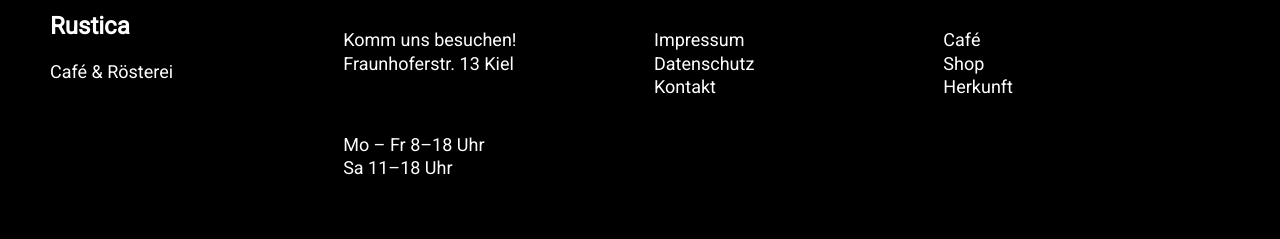
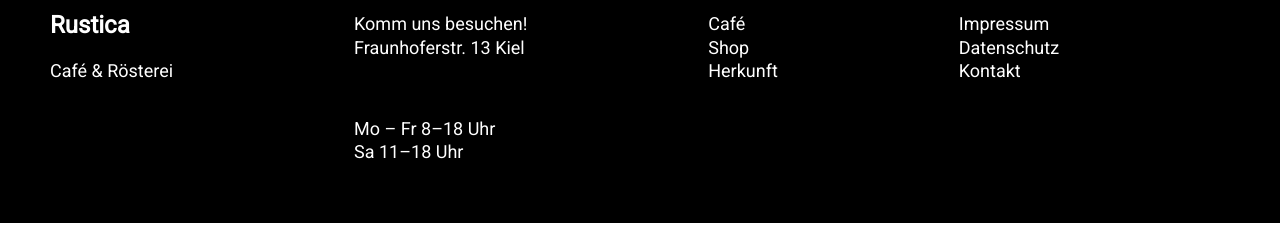
Before and after one commit to lrosenfeldt/kaffeeroesterei, a website built with Parcel: page src/cafe/index.html in a window 1280 px wide. Shown: the part 3144-3383 px from the top of the page. Built offline with nearby package versions, Linux system fonts and the light colour scheme.

Commit message:
fixed footer layout with full grid design

```diff
--- a/src/css/components/_footer.scss
+++ b/src/css/components/_footer.scss
@@ -1,69 +1,54 @@
-@import "variables";
-
 .footer {
   background-color: black;
+}
 
-  &__grouping {
-    padding-top: 16px;
+.footer__grid {
+  display: grid;
+  grid-template-areas:
+    "title ."
+    "adress opening-hours"
+    "links page-links";
+  justify-items: start;
+  margin-top: 15px;
+  row-gap: 34px;
+  column-gap: 10px;
+
+  @include media-md {
+    grid-template-areas:
+      "title  adress opening-hours"
+      ".      links page-links";
+  }
 
   @include media-lg {
-      display: flex;
-      justify-content: flex-start;
+    grid-template-areas:
+      "title adress page-links links"
+      "title opening-hours . .";
   }
 }
 
-  &__grid {
-    column-gap: 8px;
-    display: grid;
-    grid-template-columns: repeat(2, 1fr);
-    justify-content: space-between;
-    justify-items: flex-start;
-    padding-top: 15px;
-    row-gap: 34px;
-
-    @include media-sm {
-      column-gap: 17px;
+.footer__textbox {
+  &--title {
+    grid-area: title;
   }
 
-    @include media-md {
-      grid-template-columns: repeat(3, 1fr);
-      justify-items: center;
-      column-gap: 34px;
+  &--adress {
+    grid-area: adress;
   }
 
-    @include media-lg {
-      column-gap: 100px;
+  &--links {
+    grid-area: links;
+  }
+
+  &--opening-hours {
+    grid-area: opening-hours;
+  }
+
+  &--page-links {
+    grid-area: page-links;
   }
 }
 
-  &__textbox {
-    &--title {
-      @include media-lg {
-        padding-right: 170px;
-      }
-    }
-
-    &--large {
-      width: 156px;
-
-      @include media-lg {
-        width: 174px;
-      }
-    }
-
-    &--opening-hours {
-      @include media-sm {
-        grid-column-start: 1;
-        grid-row-start: 2;
-      }
-
-      @include media-md {
-        justify-self: start;
-      }
-    }
-  }
-
-  &__text {
+.footer__text {
   color: $color-white;
 
   &--link {
@@ -71,9 +56,13 @@
     display: block;
   }
 }
-}
 
 .h2--footer {
   @extend .h2;
   font-size: 24px;
+  padding-bottom: 0;
+
+  @include media-lg {
+    padding-bottom: 20px;
   }
+}
--- a/src/templates/footer.html
+++ b/src/templates/footer.html
@@ -9,19 +9,18 @@
       />
     </picture>
   </a>
-  <div class="footer__grouping">
+  <div class="footer__grid">
     <div class="footer__textbox--title">
       <h2 class="footer__text h2--footer">Rustica</h2>
       <p class="subhead-m footer__text">Café &amp; Rösterei</p>
     </div>
-    <div class="footer__grid">
-      <p class="text footer__textbox--large footer__text">
+    <p class="text footer__textbox--adress footer__text">
       Komm uns besuchen!<br />Fraunhoferstr. 13 Kiel
     </p>
     <p class="text footer__textbox--opening-hours footer__text">
       Mo – Fr 8–18 Uhr<br />Sa 11–18 Uhr
     </p>
-      <div class="footer__textbox">
+    <div class="footer__textbox--links">
       <a class="text footer__text--link" href="/impressum/index.html"
         >Impressum</a
       >
@@ -30,11 +29,9 @@
         href="/impressum/index.html#privacy-policy"
         >Datenschutz</a
       >
-        <a class="text footer__text--link" href="/kontakt/index.html"
-          >Kontakt</a
-        >
+      <a class="text footer__text--link" href="/kontakt/index.html">Kontakt</a>
     </div>
-      <div class="footer__textbox">
+    <div class="footer__textbox--page-links">
       <a class="text footer__text--link" href="/cafe/index.html">Café</a>
       <a class="text footer__text--link" href="/index.html">Shop</a>
       <a class="text footer__text--link" href="/herkunft/index.html"
@@ -42,5 +39,4 @@
       >
     </div>
   </div>
-  </div>
 </footer>
```
Lines whose indentation alone changed are shown as unchanged.
